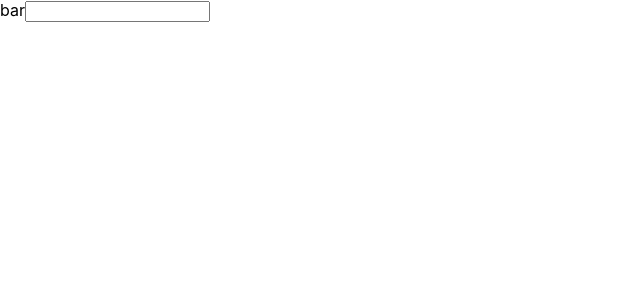
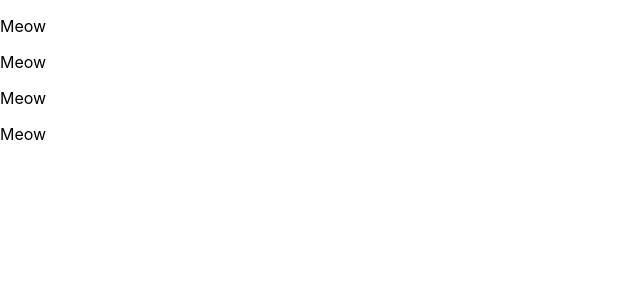
Before and after one commit to uchimaru1415/udemy-react-redux-crud, a React (Create React App) app: page / in a window 1280 px wide. Shown: the top 300 px of the page, without its empty margins (0-640 px from the left). Built offline with nearby package versions, Linux system fonts and the light colour scheme.

Commit message:
コンポーネントについて学んだよ、クラスコンポーネントと関数コンポーネントがあるよ

```diff
--- a/src/App.js
+++ b/src/App.js
@@ -1,16 +1,33 @@
 import React from 'react';
 
-function App() {
+// function App () {
+  // return (
+    // <React.Fragment>
+      // <label htmlFor="bar">
+        // bar
+      // </label>
+      // <input type="text" onChange={() =>{
+        // console.log('test')
+      // }} />
+    // </React.Fragment>
+  // );
+// }
+
+const App = () => {
   return (
     <React.Fragment>
-      <label htmlFor="bar">
-        bar
-      </label>
-      <input type="text" onChange={() =>{
-        console.log('test')
-      }} />
+      <Cat />
+      <Cat />
+      <Cat />
+      <Cat />
     </React.Fragment>
-  );
+  )
+}
+
+const Cat = () => {
+  return (
+    <p>Meow</p>
+  )
 }
 
 export default App;
```
